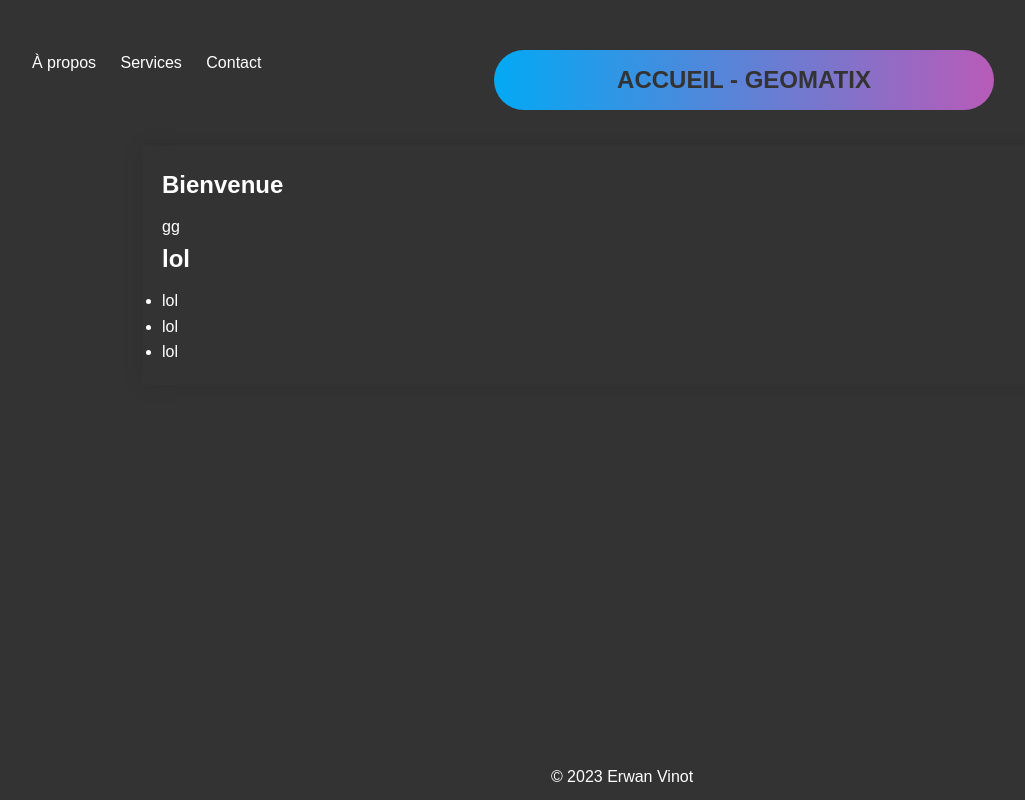
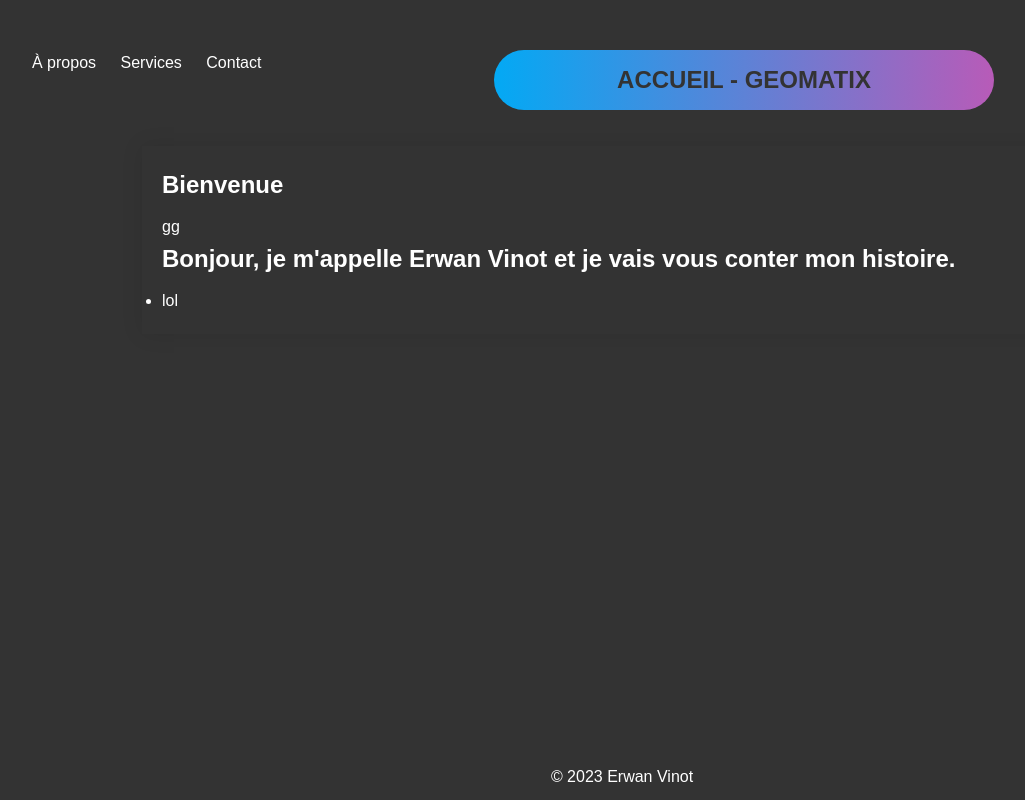
Before and after one commit to Geomatique-CY/chapitre-ii-html-css-Erwan-Vinot, a plain HTML site: page index.html in a window 1280 px wide. Shown: the whole page, without its empty margins (18-1043 px from the left). Drawn offline with Linux system fonts and the light colour scheme.

Commit message:
update index.html

```diff
--- a/index.html
+++ b/index.html
@@ -25,11 +25,10 @@
         </section>
 
         <section>
-            <h2>lol</h2>
+            <h2>Bonjour, je m'appelle Erwan Vinot et je vais vous conter mon histoire.</h2>
             <ul>
                 <li>lol</li>
-                <li>lol</li>
-                <li>lol</li>
+
             </ul>
         </section>
     </main>
```
